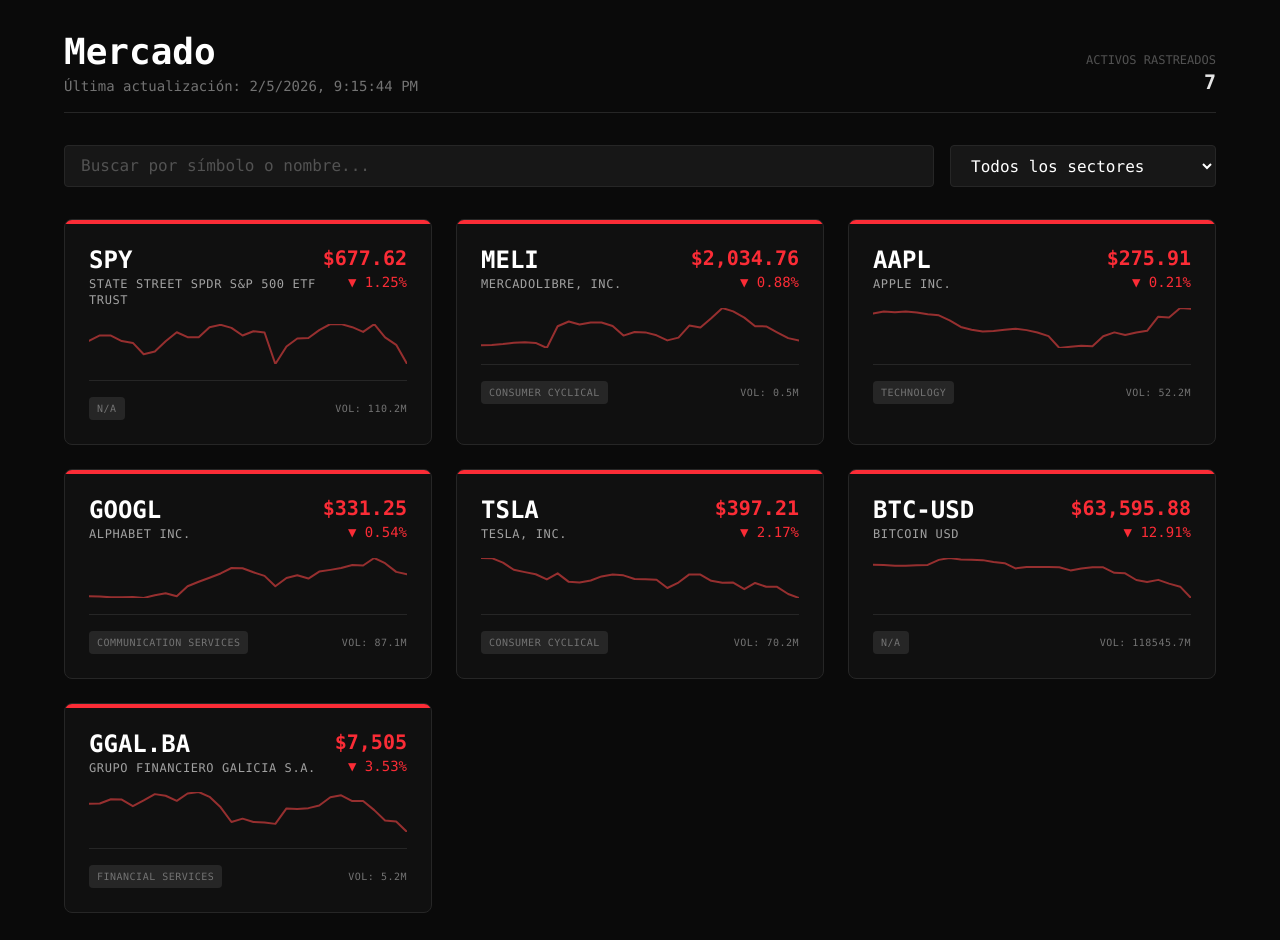
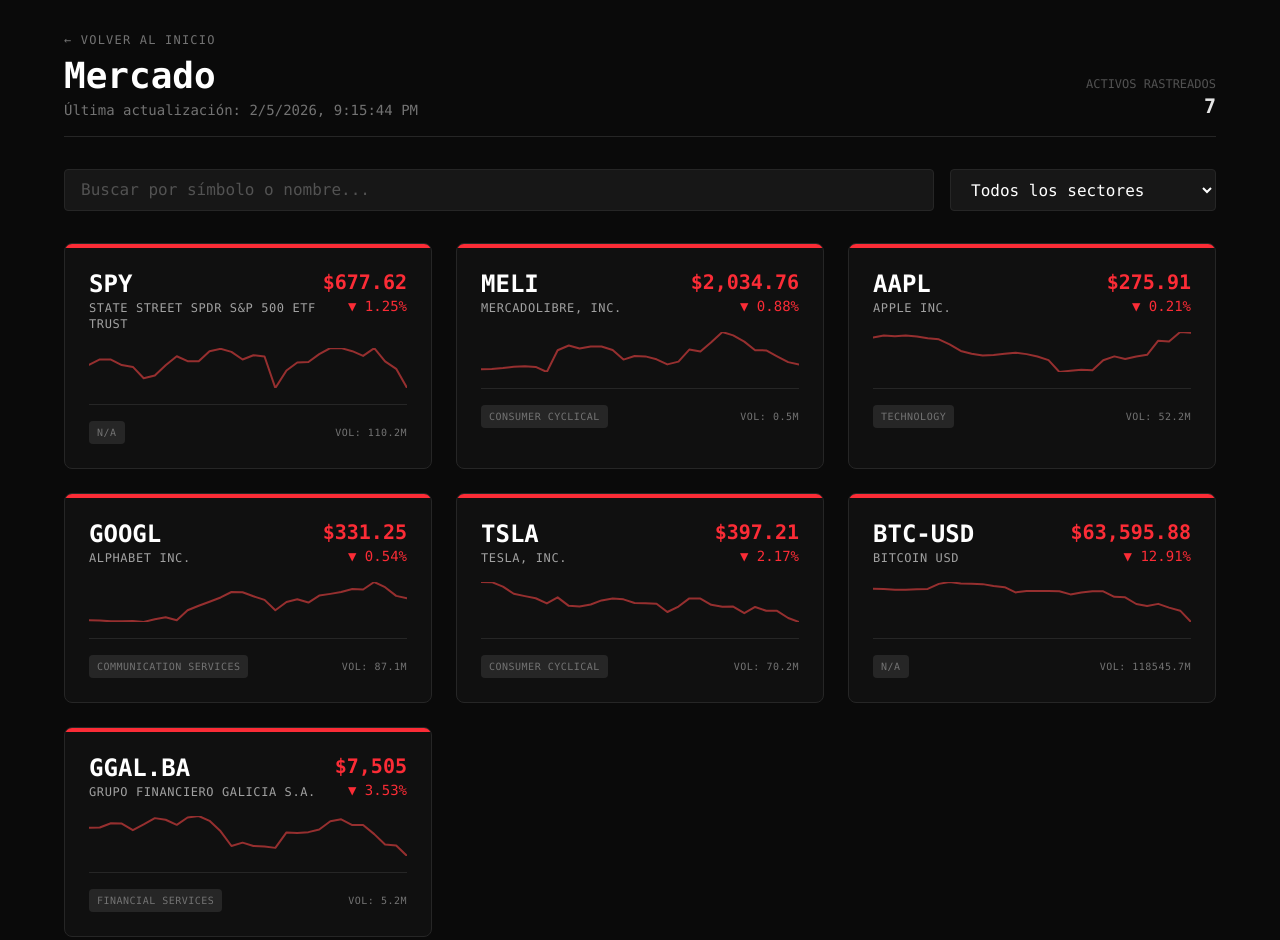
Before and after one commit to montesquieu891/espacio-digital, an Astro site: page /finance in a window 1280 px wide. Built offline with nearby package versions, Linux system fonts and the light colour scheme; Astro itself is replaced by a stand-in of ours.

```diff
--- a/src/pages/finance/index.astro
+++ b/src/pages/finance/index.astro
@@ -33,6 +33,9 @@ function getSparklinePoints(prices) {
         <div class="w-full max-w-6xl">
             <header class="mb-8 border-b border-neutral-800 pb-4 flex justify-between items-end">
                 <div>
+                    <a href="/" class="text-xs text-neutral-500 hover:text-white mb-2 block uppercase tracking-widest">
+                        ← Volver al inicio
+                    </a>
                     <h1 class="text-4xl font-bold text-white">Mercado</h1>
                     <p class="text-neutral-500 text-sm mt-1">
                         Última actualización: {marketData.meta?.last_update ? new Date(marketData.meta.last_update).toLocaleString() : 'N/A'}
```
Also changed, not shown: .github/workflows/update_market.yml (added).
